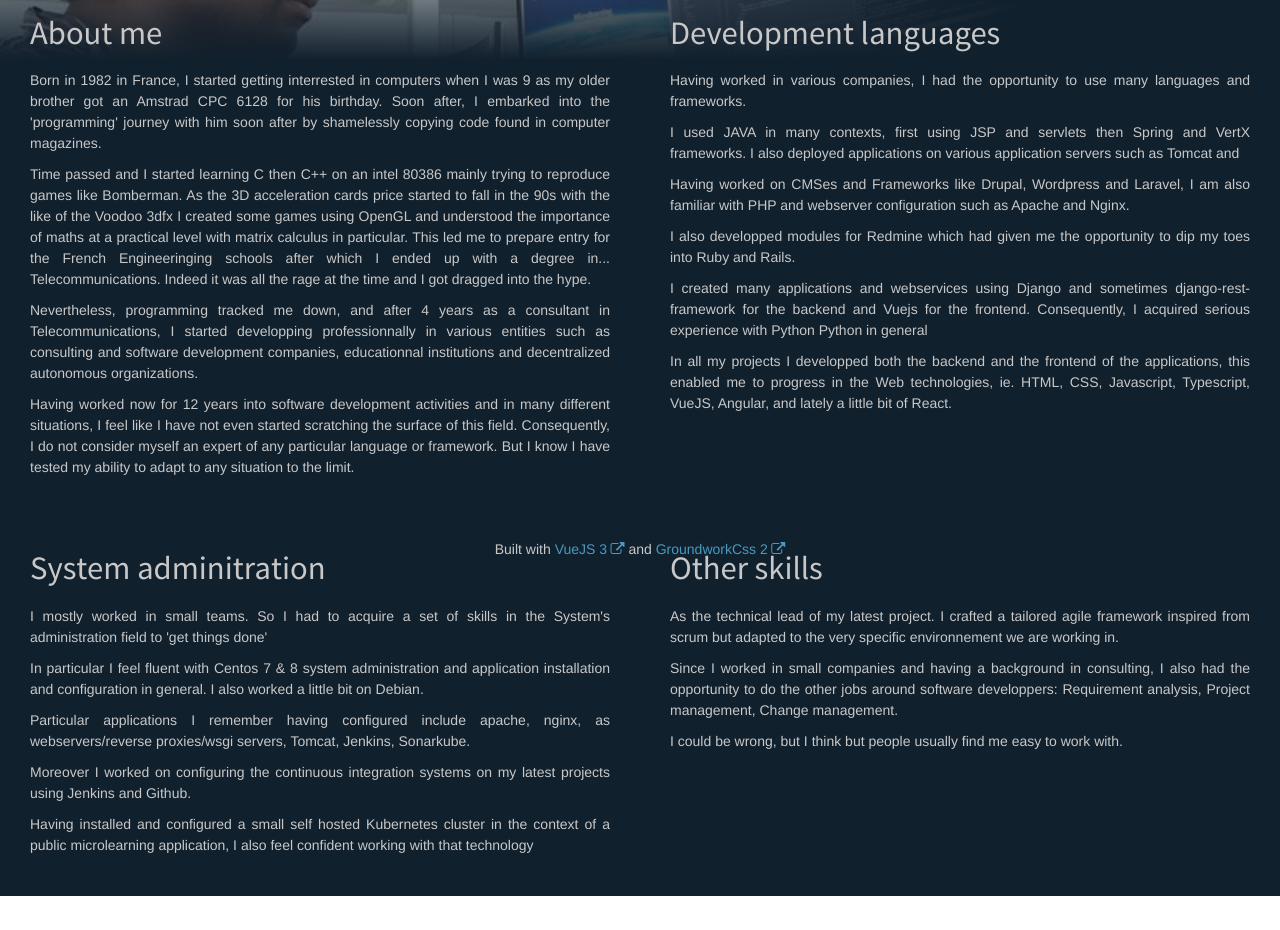
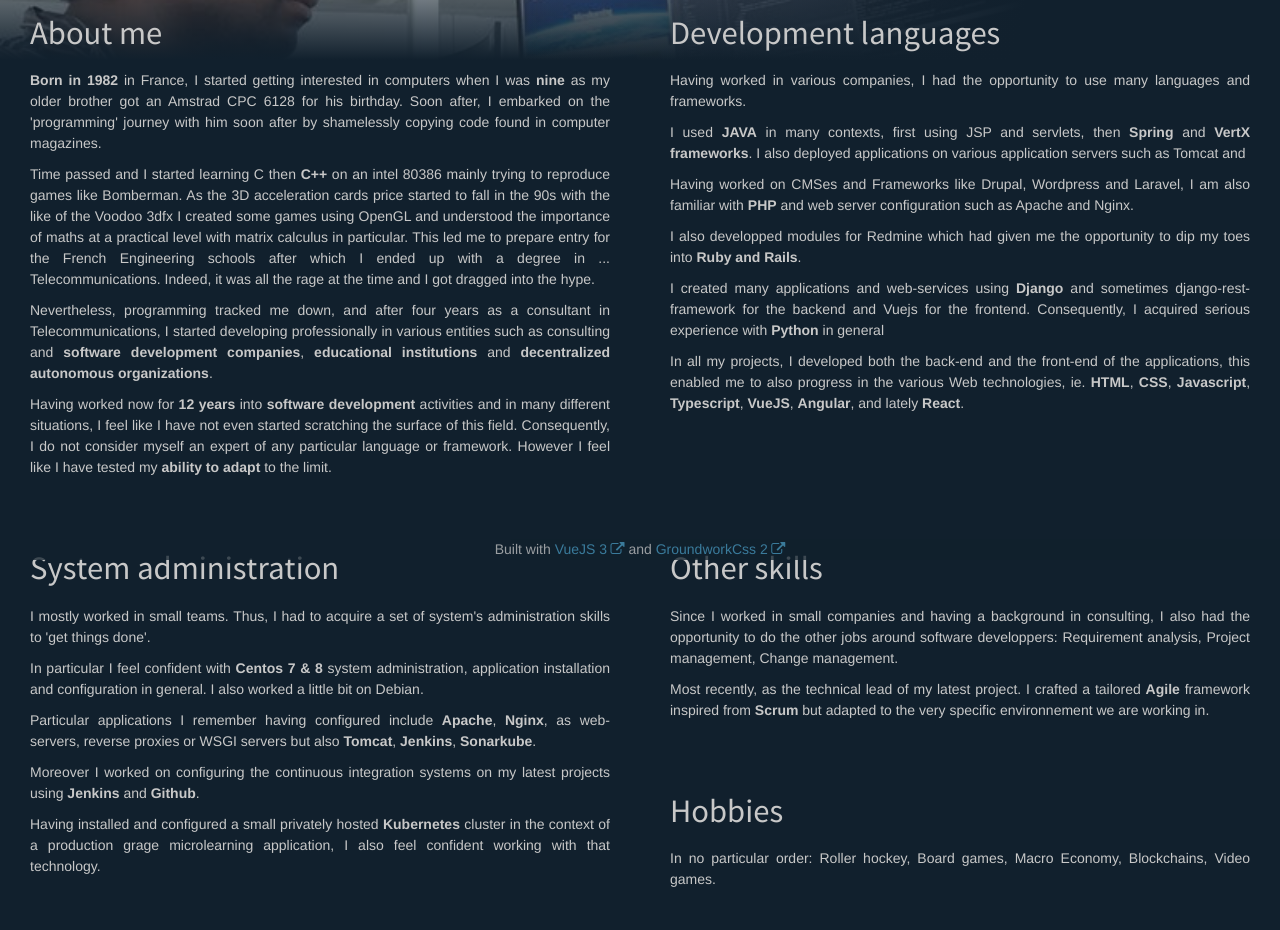
Before and after one commit to biwano/cv, a Vue app: page / in a window 1280 px wide. Shown: the part 240-1170 px from the top of the page. Before the commit the page ends 1136 px from the top, so only its background shows below. Built offline with nearby package versions, Linux system fonts and the light colour scheme.

Commit message:
Home review

```diff
--- a/src/App.vue
+++ b/src/App.vue
@@ -11,7 +11,7 @@ import NavComponent from "@/components/NavComponent.vue";
     <div class="animated bounceInRight align-right triple-padded capitalize">
       <h1 class="capitalize">Bruno Ilponse</h1>
       <br />
-      <h3>Senior Software Engineer</h3>
+      <h3>Senior Fullstack Software Developer</h3>
       <div class="social">
         <a
           href="https://www.linkedin.com/in/bruno-ilponse-502414196"
--- a/src/components/CardListComponent.vue
+++ b/src/components/CardListComponent.vue
@@ -1,6 +1,5 @@
 <script setup>
 import CardComponent from "@/components/CardComponent.vue";
-import { useDatabase } from "@/hooks";
 
 defineProps(["elems"]);
 </script>
--- a/src/components/FooterComponent.vue
+++ b/src/components/FooterComponent.vue
@@ -1,5 +1,5 @@
 <template>
-  <div class="bounceInUp animated row fixed bottom">
+  <div class="bounceInUp animated row fixed bottom daddy">
     <div class="align-center">
       Built with <a target="_blank" href="https://vuejs.org/">VueJS 3</a> and
       <a target="_blank" href="https://groundworkcss.github.io/"
@@ -8,3 +8,9 @@
     </div>
   </div>
 </template>
+<style>
+.daddy {
+  background-color: var(--color-secondary);
+  opacity: 75%;
+}
+</style>
--- a/src/database/links.js
+++ b/src/database/links.js
@@ -2,10 +2,6 @@ export default {
   microlearning: {
     title: "Microlearning",
     link: "https://mlearn.universeh.eu/",
-  },
-  naas: {
-    title: "NaaS",
-    link: "https://www.naas-edu.eu/",
   },
   airbus: {
     title: "Airbus",
--- a/src/database/projects.js
+++ b/src/database/projects.js
@@ -1,7 +1,7 @@
 export default {
   naas: {
     category: "project",
-    title: "Nuggets as a Service ecosystem",
+    title: "Nuggets as a Service",
     img: "/images/naas.png",
     position: "left",
     link: "https://www.isae-supaero.fr/en/",
@@ -28,6 +28,7 @@ export default {
   cosinus: {
     category: "project",
     title: "Cosinus",
+    img: "/images/isae.png",
     position: "left",
     date: "2015 - 2019",
     content: `Cosinus is an application that enables {isae-supaero} students and employees to manage their account.<br/>
@@ -38,7 +39,7 @@ export default {
     category: "project",
     title: "Redmine",
     position: "right",
-    img: "/images/redmine.jpg",
+    img: "/images/redmine.png",
     link: "https://www.redmine.org/",
     date: "2015 - 2019",
     content: `I developped a series of applications based on redmine for the {isae-supaero}. {redmine} is a project management application written in {rails}. Its strong suite is that it can be easily extended through plugins and offers application programming interfaces.
--- a/src/hooks/useDatabase.js
+++ b/src/hooks/useDatabase.js
@@ -40,7 +40,10 @@ export default function () {
     for (var level = 5; level >= 1; level--) {
       for (const key in database) {
         const elem = database[key];
-        if (elem.category == category && elem.level == level) {
+        if (
+          elem.category == category &&
+          (elem.level == level || (level == 1 && elem.level === undefined))
+        ) {
           items[key] = elem;
         }
       }
--- a/src/views/HomeView.vue
+++ b/src/views/HomeView.vue
@@ -4,35 +4,38 @@
       <div class="one half animated bounceInLeft triple-padded">
         <h1>About me</h1>
         <p>
-          Born in 1982 in France, I started getting interrested in computers
-          when I was 9 as my older brother got an Amstrad CPC 6128 for his
-          birthday. Soon after, I embarked into the 'programming' journey with
-          him soon after by shamelessly copying code found in computer
-          magazines.
+          <b>Born in 1982</b> in France, I started getting interested in
+          computers when I was <b>nine</b> as my older brother got an Amstrad
+          CPC 6128 for his birthday. Soon after, I embarked on the 'programming'
+          journey with him soon after by shamelessly copying code found in
+          computer magazines.
         </p>
         <p>
-          Time passed and I started learning C then C++ on an intel 80386 mainly
-          trying to reproduce games like Bomberman. As the 3D acceleration cards
-          price started to fall in the 90s with the like of the Voodoo 3dfx I
-          created some games using OpenGL and understood the importance of maths
-          at a practical level with matrix calculus in particular. This led me
-          to prepare entry for the French Engineeringing schools after which I
-          ended up with a degree in... Telecommunications. Indeed it was all the
-          rage at the time and I got dragged into the hype.
+          Time passed and I started learning C then <b>C++</b> on an intel 80386
+          mainly trying to reproduce games like Bomberman. As the 3D
+          acceleration cards price started to fall in the 90s with the like of
+          the Voodoo 3dfx I created some games using OpenGL and understood the
+          importance of maths at a practical level with matrix calculus in
+          particular. This led me to prepare entry for the French Engineering
+          schools after which I ended up with a degree in ...
+          Telecommunications. Indeed, it was all the rage at the time and I got
+          dragged into the hype.
         </p>
         <p>
-          Nevertheless, programming tracked me down, and after 4 years as a
-          consultant in Telecommunications, I started developping
-          professionnally in various entities such as consulting and software
-          development companies, educationnal institutions and decentralized
-          autonomous organizations.
+          Nevertheless, programming tracked me down, and after four years as a
+          consultant in Telecommunications, I started developing professionally
+          in various entities such as consulting and
+          <b>software development companies</b>,
+          <b>educational institutions</b> and
+          <b>decentralized autonomous organizations</b>.
         </p>
         <p>
-          Having worked now for 12 years into software development activities
-          and in many different situations, I feel like I have not even started
-          scratching the surface of this field. Consequently, I do not consider
-          myself an expert of any particular language or framework. But I know I
-          have tested my ability to adapt to any situation to the limit.
+          Having worked now for <b>12 years</b> into
+          <b>software development</b> activities and in many different
+          situations, I feel like I have not even started scratching the surface
+          of this field. Consequently, I do not consider myself an expert of any
+          particular language or framework. However I feel like I have tested my
+          <b>ability to adapt</b> to the limit.
         </p>
       </div>
       <div class="one half animated bounceInRight triple-padded">
@@ -42,67 +45,64 @@
           languages and frameworks.
         </p>
         <p>
-          I used JAVA in many contexts, first using JSP and servlets then Spring
-          and VertX frameworks. I also deployed applications on various
-          application servers such as Tomcat and
+          I used <b>JAVA</b> in many contexts, first using JSP and servlets,
+          then <b>Spring</b> and <b>VertX frameworks</b>. I also deployed
+          applications on various application servers such as Tomcat and
         </p>
         <p>
           Having worked on CMSes and Frameworks like Drupal, Wordpress and
-          Laravel, I am also familiar with PHP and webserver configuration such
-          as Apache and Nginx.
+          Laravel, I am also familiar with <b>PHP</b> and web server
+          configuration such as Apache and Nginx.
         </p>
         <p>
           I also developped modules for Redmine which had given me the
-          opportunity to dip my toes into Ruby and Rails.
+          opportunity to dip my toes into <b>Ruby and Rails</b>.
         </p>
         <p>
-          I created many applications and webservices using Django and sometimes
-          django-rest-framework for the backend and Vuejs for the frontend.
-          Consequently, I acquired serious experience with Python Python in
-          general
+          I created many applications and web-services using <b>Django</b> and
+          sometimes django-rest-framework for the backend and Vuejs for the
+          frontend. Consequently, I acquired serious experience with
+          <b>Python</b> in general
         </p>
         <p>
-          In all my projects I developped both the backend and the frontend of
-          the applications, this enabled me to progress in the Web technologies,
-          ie. HTML, CSS, Javascript, Typescript, VueJS, Angular, and lately a
-          little bit of React.
+          In all my projects, I developed both the back-end and the front-end of
+          the applications, this enabled me to also progress in the various Web
+          technologies, ie. <b>HTML</b>, <b>CSS</b>, <b>Javascript</b>,
+          <b>Typescript</b>, <b>VueJS</b>, <b>Angular</b>, and lately
+          <b>React</b>.
         </p>
       </div>
     </div>
     <div class="row">
       <div class="one half animated bounceInLeft triple-padded">
-        <h1>System adminitration</h1>
+        <h1>System administration</h1>
         <p>
-          I mostly worked in small teams. So I had to acquire a set of skills in
-          the System's administration field to 'get things done'
+          I mostly worked in small teams. Thus, I had to acquire a set of
+          system's administration skills to 'get things done'.
         </p>
         <p>
-          In particular I feel fluent with Centos 7 & 8 system administration
-          and application installation and configuration in general. I also
-          worked a little bit on Debian.
+          In particular I feel confident with <b>Centos 7 & 8</b> system
+          administration, application installation and configuration in general.
+          I also worked a little bit on Debian.
         </p>
         <p>
-          Particular applications I remember having configured include apache,
-          nginx, as webservers/reverse proxies/wsgi servers, Tomcat, Jenkins,
-          Sonarkube.
+          Particular applications I remember having configured include
+          <b>Apache</b>, <b>Nginx</b>, as web-servers, reverse proxies or WSGI
+          servers but also <b>Tomcat</b>, <b>Jenkins</b>, <b>Sonarkube</b>.
         </p>
         <p>
           Moreover I worked on configuring the continuous integration systems on
-          my latest projects using Jenkins and Github.
+          my latest projects using <b>Jenkins</b> and <b>Github</b>.
         </p>
         <p>
-          Having installed and configured a small self hosted Kubernetes cluster
-          in the context of a public microlearning application, I also feel
-          confident working with that technology
+          Having installed and configured a small privately hosted
+          <b>Kubernetes</b>
+          cluster in the context of a production grage microlearning
+          application, I also feel confident working with that technology.
         </p>
       </div>
       <div class="one half animated bounceInRight triple-padded">
         <h1>Other skills</h1>
-        <p>
-          As the technical lead of my latest project. I crafted a tailored agile
-          framework inspired from scrum but adapted to the very specific
-          environnement we are working in.
-        </p>
         <p>
           Since I worked in small companies and having a background in
           consulting, I also had the opportunity to do the other jobs around
@@ -110,8 +110,16 @@
           management.
         </p>
         <p>
-          I could be wrong, but I think but people usually find me easy to work
-          with.
+          Most recently, as the technical lead of my latest project. I crafted a
+          tailored <b>Agile</b> framework inspired from <b>Scrum</b> but adapted
+          to the very specific environnement we are working in.
+        </p>
+      </div>
+      <div class="one half animated bounceInRight triple-padded">
+        <h1>Hobbies</h1>
+        <p>
+          In no particular order: Roller hockey, Board games, Macro Economy,
+          Blockchains, Video games.
         </p>
       </div>
     </div>
```
Also changed, not shown: public/images/redmine.jpg (deleted), public/images/redmine.png (added).
